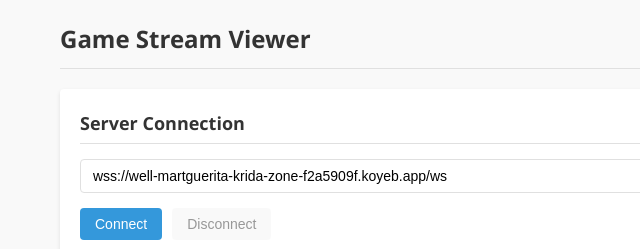
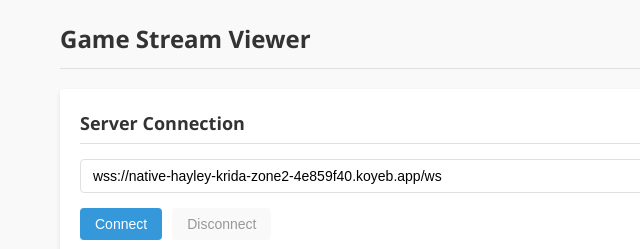
Before and after one commit to akaSHIPWRECK/webrtc-test-app, a plain HTML site: page index.html in a window 1280 px wide. Shown: the top 249 px of the page, 0-640 px from the left. Drawn offline with nearby package versions, Linux system fonts and the light colour scheme.

Commit message:
Update index.html

```diff
--- a/index.html
+++ b/index.html
@@ -18,7 +18,7 @@
                 <div class="server-connection">
                     <h2>Server Connection</h2>
                     <div class="input-group">
-                        <input id="serverUrlInput" type="text" value="wss://well-martguerita-krida-zone-f2a5909f.koyeb.app/ws" placeholder="WebSocket URL">
+                        <input id="serverUrlInput" type="text" value="wss://native-hayley-krida-zone2-4e859f40.koyeb.app/ws" placeholder="WebSocket URL">
                     </div>
                     <div class="button-group">
                         <button id="connectBtn" class="primary-btn">Connect</button>
```
